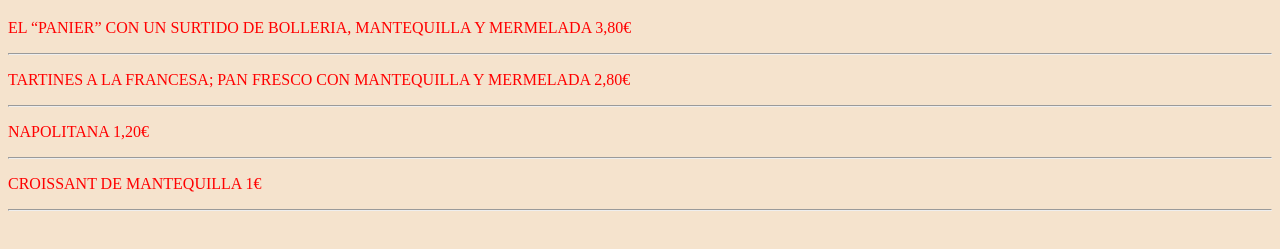
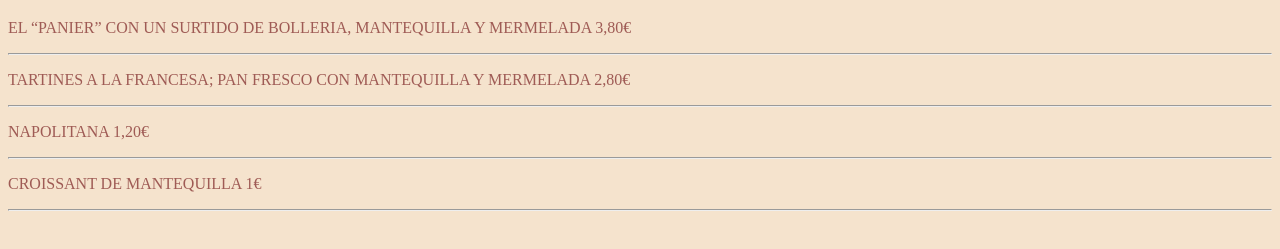
Before and after one commit to cydktp/prac-4.2, a plain HTML site: page lacarta.html in a window 1280 px wide. Shown: the part 61-310 px from the top of the page. Drawn offline with Linux system fonts and the light colour scheme.

Commit message:
editado lacarta

```diff
--- a/lacarta.css
+++ b/lacarta.css
@@ -2,26 +2,14 @@ body.color {
     background-color:#f5e3cd ;
 }
 
-h1#h1especial {
+h1#head1 {
     color: #5a0b08;
 }
 
-h1#h1especial {
+h1#head1 {
     text-align: center;
 }
 
-p.p1 {
-    color: red
+p.p {
+    color: #9f5b55
 }
-
-p.p2 {
-    color: red
-}
-
-p.p3 {
-    color: red
-}
-
-p.p4 {
-    color: red
-}
--- a/lacarta.html
+++ b/lacarta.html
@@ -8,23 +8,23 @@
 </head>
 <body class="color">
     <header>
-        <h1 id="h1especial">La Carta</h1>
+        <h1 id="head1">La Carta</h1>
     </header>
     <section>
         <article>
-            <p class="p1">EL <q>PANIER</q> CON UN SURTIDO DE BOLLERIA, MANTEQUILLA Y MERMELADA 3,80€</p>
+            <p class="p">EL <q>PANIER</q> CON UN SURTIDO DE BOLLERIA, MANTEQUILLA Y MERMELADA 3,80€</p>
             <hr>
         </article>
         <article>
-            <p class="p2">TARTINES A LA FRANCESA; PAN FRESCO CON MANTEQUILLA Y MERMELADA 2,80€</p>
+            <p class="p">TARTINES A LA FRANCESA; PAN FRESCO CON MANTEQUILLA Y MERMELADA 2,80€</p>
             <hr>
         </article>
         <article>
-            <p class="p3">NAPOLITANA 1,20€</p>
+            <p class="p">NAPOLITANA 1,20€</p>
             <hr>
         </article>
         <article>
-            <p class="p4">CROISSANT DE MANTEQUILLA 1€</p>
+            <p class="p">CROISSANT DE MANTEQUILLA 1€</p>
             <hr>
         </article>
     </section>
```
